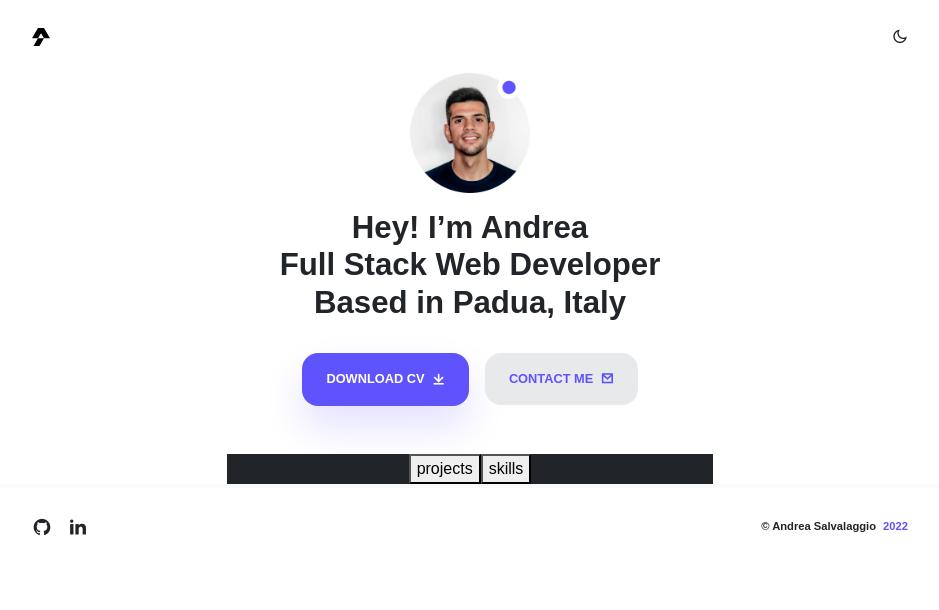
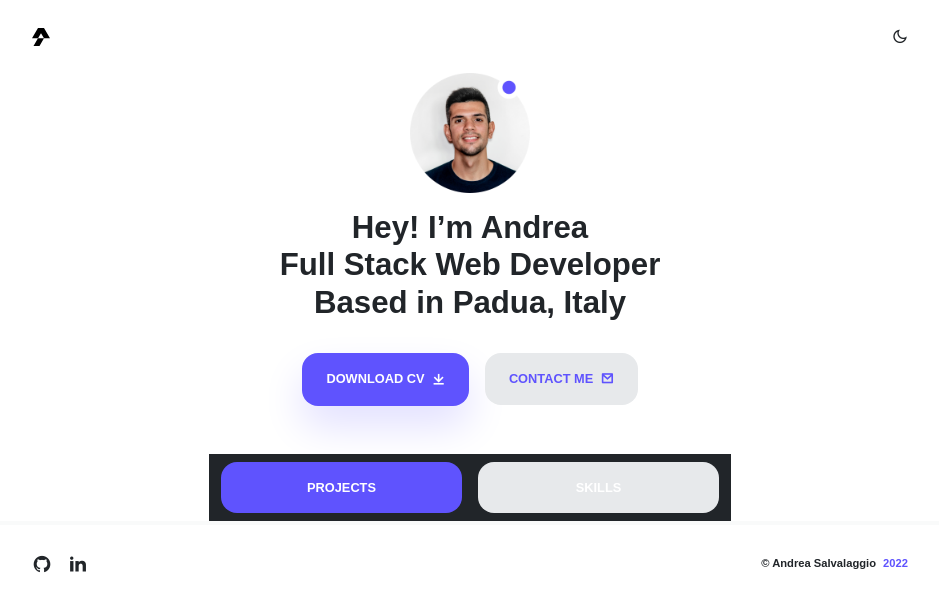
Before and after one commit to andrea-salvalaggio/my-portfolio, a Vue app: page / in a window 1280 px wide. Shown: the top 610 px of the page, without its empty margins (170-1109 px from the left). Built offline with nearby package versions, Linux system fonts and the light colour scheme.

Commit message:
style: :art: Fix container for two button navigation

```diff
--- a/src/components/Main/MainComponent.vue
+++ b/src/components/Main/MainComponent.vue
@@ -1,12 +1,12 @@
 <template>
   <div class="container px-lg-5 mt-5">
-    <div class="row justify-content-center px-md-4 px-lg-5">
-      <div class="col-12 col-md-8 col-lg-6 d-flex justify-content-center bg-dark">
-        <div>
-          <button>projects</button>
+    <div class="row justify-content-center mx-3 mx-md-0">
+      <div class="col-12 col-md-8 col-lg-6 d-flex py-2 bg-dark">
+        <div class="col-6 btn-container pe-2">
+          <button class="btn text-uppercase text-white border-0 px-4 py-3">projects</button>
         </div>
-        <div>
-          <button>skills</button>
+        <div class="col-6 btn-container ps-2">
+          <button class="btn text-uppercase text-white border-0 px-4 py-3">skills</button>
         </div>
       </div>
     </div>
@@ -22,4 +22,20 @@ export default {
 <style lang="scss" scoped>
 @import "../../../styles/variables.scss";
 
+.btn-container {
+  button {
+    width: 100%;
+    font-size: $normalFontSize;
+    font-weight: $smallFontWeight;
+    border-radius: $btnRadius;
+    background-color: $primaryColorBrand;
+  }
+
+  &:nth-child(2) {
+    button {
+      color: $primaryColorBrand;
+      background-color: $secondaryColorBgLight;
+    }
+  }
+}
 </style>
```
